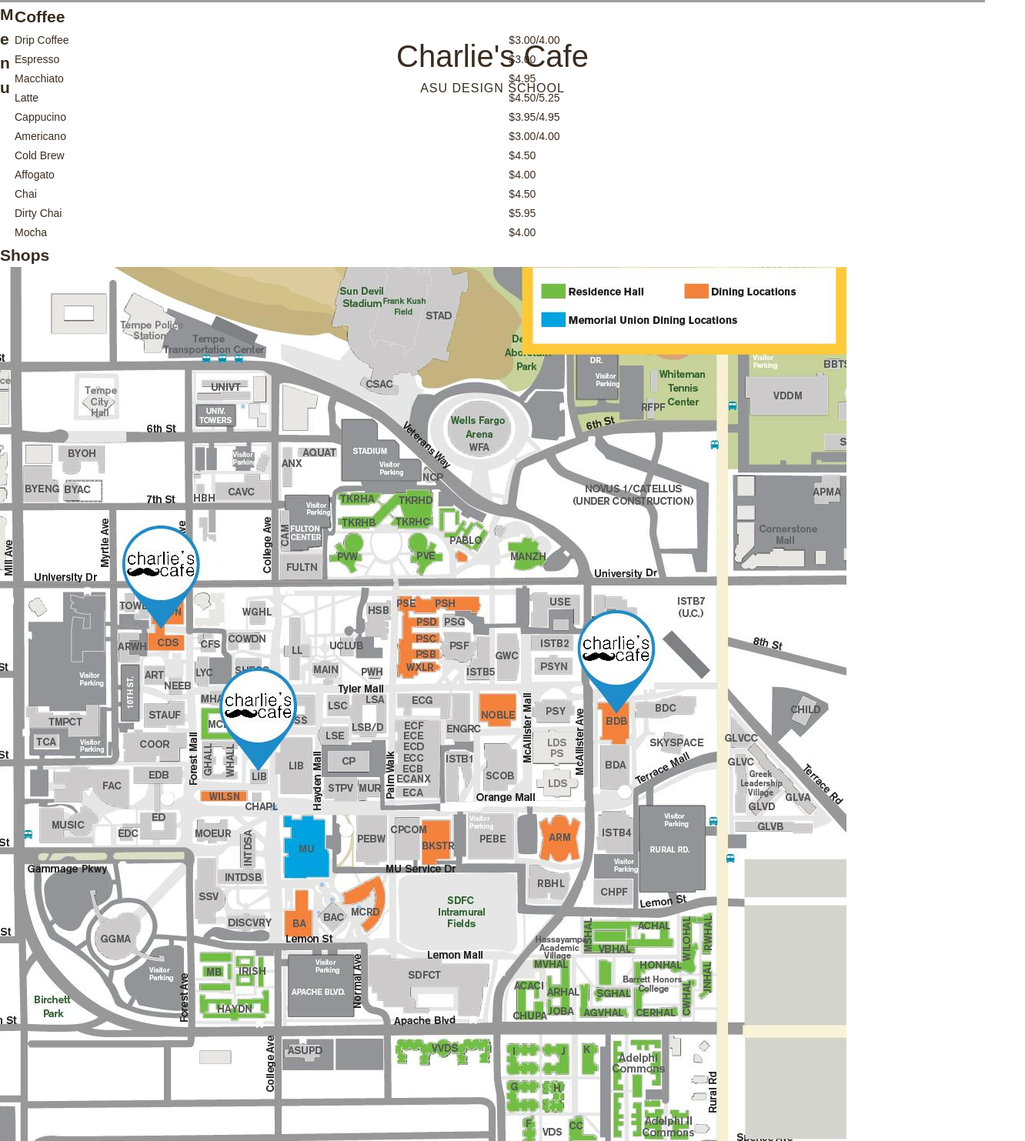
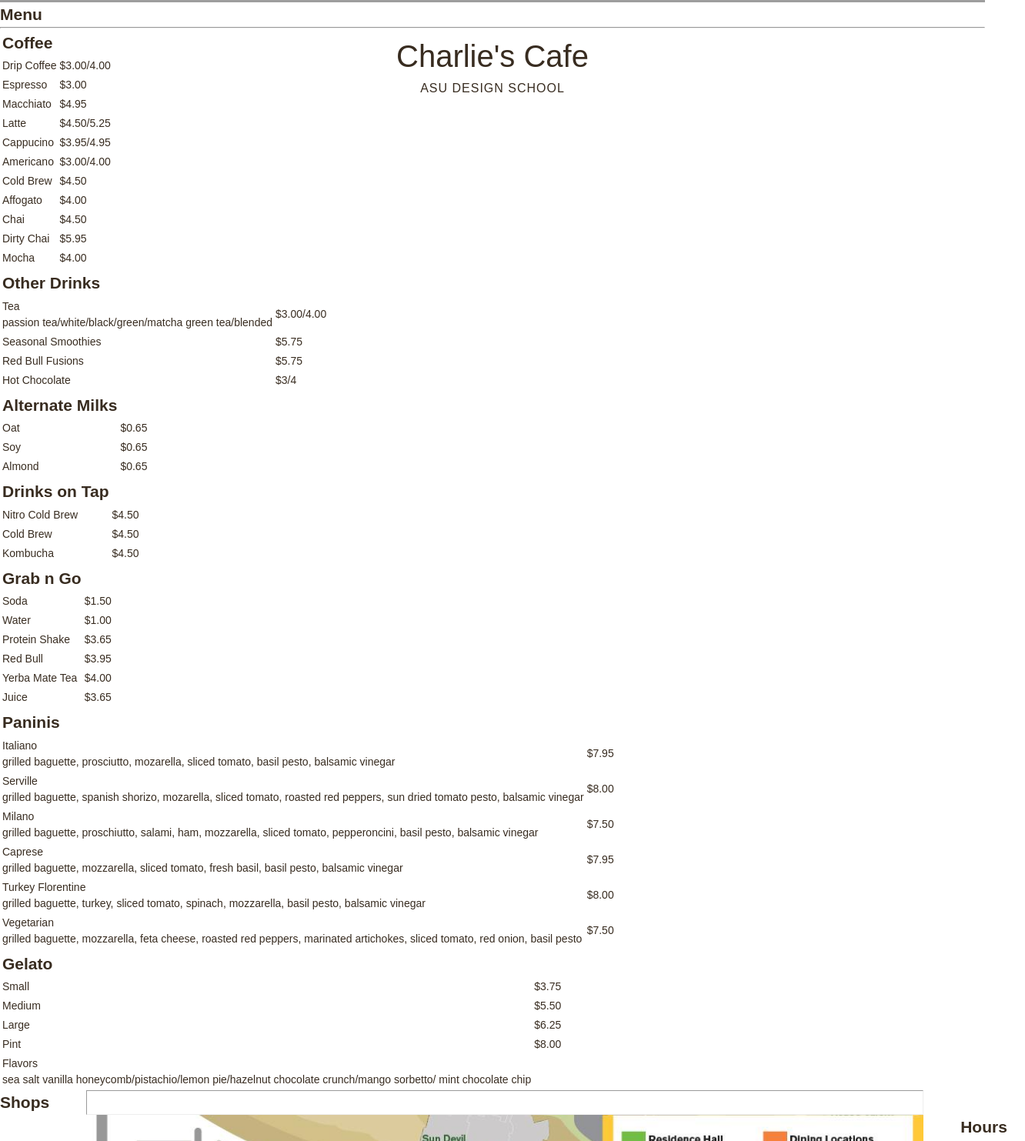
Before and after one commit to MadiHirakawa/GRA322-Spring2022, a plain HTML site: page charlies-cafe/index.html in a window 1280 px wide. Shown: the part 677-2160 px from the top of the page at 77% size, 1332 px wide, since content can reach past the window. Drawn offline with Linux system fonts and the light colour scheme; grey boxes are pictures that could not be loaded; a web font is replaced by a local one.

Commit message:
Charlie's Menu

```diff
--- a/charlies-cafe/css/styles.css
+++ b/charlies-cafe/css/styles.css
@@ -51,6 +51,12 @@ header img {
     text-transform: uppercase;
 }
 
+.shops img {
+    display: grid;
+    grid-column: 2;
+    max-width: 85vw;
+}
+
 .about-img {
     overflow-x:scroll;
     overflow-y:hidden;
--- a/charlies-cafe/index.html
+++ b/charlies-cafe/index.html
@@ -31,9 +31,11 @@
     </section>
 
     <!-- Menu Section -->
-    <section class="grid">
-      <table class="">
-        <thead><h1>Menu</h1></thead>
+    <section>
+      <h1>Menu</h1>
+      <hr>
+      <!-- coffee -->
+      <table>
         <tr>
           <td><h2>Coffee</h2></td>
         </tr>
@@ -82,11 +84,180 @@
           <td>$4.00</td>
         </tr>
       </table>
+      <!-- Other Drinks -->
+      <table>
+        <tr>
+          <td><h2>Other Drinks</h2></td>
+        </tr>
+        <tr>
+          <td>
+            Tea <br>
+            <p>passion tea/white/black/green/matcha green tea/blended</p>
+          </td>
+          <td>$3.00/4.00</td>
+        </tr>
+          <tr>
+            <td>Seasonal Smoothies</td>
+            <td>$5.75</td>
+          </tr>
+          <tr>
+            <td>Red Bull Fusions</td>
+            <td>$5.75</td>
+          </tr>
+          <tr>
+            <td>Hot Chocolate</td>
+            <td>$3/4</td>
+          </tr>
+      </table>
+      <!-- Alt Milks -->
+      <table>
+        <tr>
+          <td><h2>Alternate Milks</h2></td>
+        </tr>
+          <tr>
+            <td>Oat</td>
+            <td>$0.65</td>
+          </tr>
+          <tr>
+            <td>Soy</td>
+            <td>$0.65</td>
+          </tr>
+          <tr>
+            <td>Almond</td>
+            <td>$0.65</td>
+          </tr>
+      </table>
+      <!-- Drinks on Tap -->
+      <table>
+        <tr>
+          <td><h2>Drinks on Tap</h2></td>
+        </tr>
+          <tr>
+            <td>Nitro Cold Brew</td>
+            <td>$4.50</td>
+          </tr>
+          <tr>
+            <td>Cold Brew</td>
+            <td>$4.50</td>
+          </tr>
+          <tr>
+            <td>Kombucha</td>
+            <td>$4.50</td>
+          </tr>
+      </table>
+      <!-- Grab n Go -->
+      <table>
+        <tr>
+          <td><h2>Grab n Go</h2></td>
+        </tr>
+        <tr>
+          <td>Soda</td>
+          <td>$1.50</td>
+        </tr>
+        <tr>
+         <td>Water</td>
+         <td>$1.00</td>
+        </tr>
+        <tr>
+          <td>Protein Shake</td>
+          <td>$3.65</td>
+        </tr>
+        <tr>
+          <td>Red Bull</td>
+          <td>$3.95</td>
+        </tr>
+        <tr>
+         <td>Yerba Mate Tea</td>
+         <td>$4.00</td>
+        </tr>
+        <tr>
+          <td>Juice</td>
+          <td>$3.65</td>
+        </tr>
+      </table>
+      <!-- Paninis -->
+      <table>
+        <tr>
+          <td><h2>Paninis</h2></td>
+        </tr>
+        <tr>
+          <td>
+            Italiano <br>
+            <p>grilled baguette, prosciutto, mozarella, sliced tomato, basil pesto, balsamic vinegar</p>
+          </td>
+          <td>$7.95</td>
+        </tr>
+        <tr>
+          <td>
+            Serville <br>
+            <p>grilled baguette, spanish shorizo, mozarella, sliced tomato, roasted red peppers, sun dried tomato pesto, balsamic vinegar</p>
+          </td>
+          <td>$8.00</td>
+        </tr>
+        <tr>
+          <td>
+            Milano <br>
+            <p>grilled baguette, proschiutto, salami, ham, mozzarella, sliced tomato, pepperoncini, basil pesto, balsamic vinegar</p>
+          </td>
+          <td>$7.50</td>
+        </tr>
+        <tr>
+          <td>
+            Caprese <br>
+            <p>grilled baguette, mozzarella, sliced tomato, fresh basil, basil pesto, balsamic vinegar</p>
+          </td>
+          <td>$7.95</td>
+        </tr>
+        <tr>
+          <td>
+            Turkey Florentine<br>
+            <p>grilled baguette, turkey, sliced tomato, spinach, mozzarella, basil pesto, balsamic vinegar</p>
+          </td>
+          <td>$8.00</td>
+        </tr>
+        <tr>
+          <td>
+            Vegetarian <br>
+            <p>grilled baguette, mozzarella, feta cheese, roasted red peppers, marinated artichokes, sliced tomato, red onion, basil pesto</p>
+          </td>
+          <td>$7.50</td>
+        </tr>
+      </table>
+      <!-- Gelato -->
+      <table>
+        <tr>
+          <td><h2>Gelato</h2></td>
+        </tr>
+          <tr>
+            <td>Small</td>
+            <td>$3.75</td>
+          </tr>
+          <tr>
+            <td>Medium</td>
+            <td>$5.50</td>
+          </tr>
+          <tr>
+            <td>Large</td>
+            <td>$6.25</td>
+          </tr>
+          <tr>
+            <td>Pint</td>
+            <td>$8.00</td>
+          </tr>
+          <tr>
+            <td>
+              Flavors <br>
+              <p>sea salt vanilla honeycomb/pistachio/lemon pie/hazelnut chocolate crunch/mango sorbetto/ mint chocolate chip</p>
+            </td>
+          </tr>
+      </table>
     </section>
 
     <!-- Shops (Location, Hours, Contact) Section -->
-    <section>
+    <section class="shops grid">
+      <div class="two-column">
         <h1>Shops</h1>
+        <hr>
         <img src="img/charlies-map.jpeg" alt="location of Charlie's Cafe">
         <h2>Hours</h2>
         <p><strong>Monday – Friday</strong> 7 am – 5 pm</p>
@@ -97,11 +268,13 @@
           <h2>Contact</h2>
           <p>480 727 3463</p>
         </div>
+      </div>
     </section>
 
     <!-- About Section -->
-    <section>
+    <section class="about">
       <h1>About</h1>
+      <hr>
       <p>Charlie's Café, one of Sun Devil Dining’s local restaurant partners, brings the taste of Europe to ASU! Proudly serving Firecreek Coffee and featuring fresh European sandwiches and baked goods. Come experience the difference! Charlie’s Café is located at the College of Design.</p>
       <div class="about-img">
         <ul>
```
Lines whose indentation alone changed are shown as unchanged.
